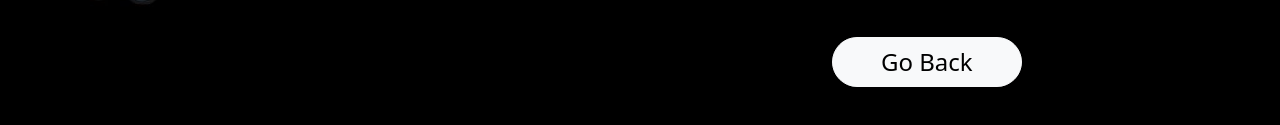
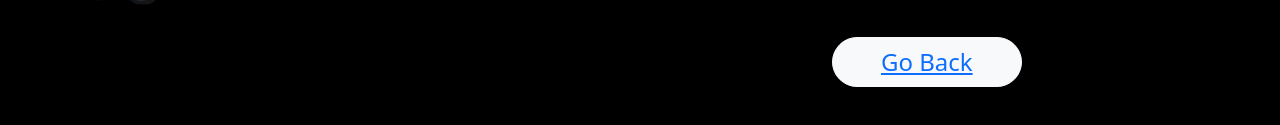
Before and after one commit to AryamanSarraf/Trivial-Chat, a website: page views/404.html in a window 1280 px wide. Shown: the part 443-568 px from the top of the page. Drawn offline with nearby package versions, Linux system fonts and the light colour scheme.

Commit message:
adding link to go back button on

```diff
--- a/views/404.html
+++ b/views/404.html
@@ -49,7 +49,7 @@ body, html {
 </head>
 <body>
     <div>
-        <button type="button" class="btn btn-light rounded-pill position-absolute px-5 fs-4">Go Back</button>
+        <button type="button" class="btn btn-light rounded-pill position-absolute px-5 fs-4"><a href="/">Go Back</a></button>
         <img src="error.jpg" class="img-fluid" alt="backgroundImage">
     </div>
 </body>
```
